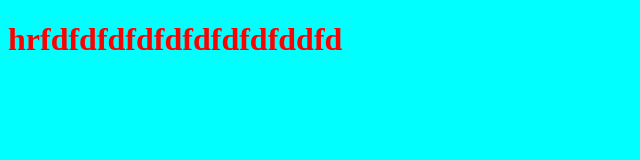
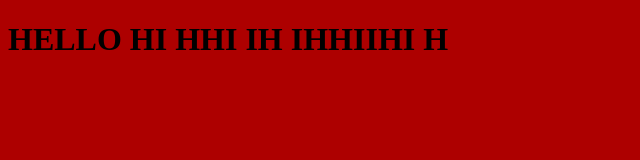
Before and after one commit to XSB21/myproject, a plain HTML site: page index.html in a window 1280 px wide. Shown: the whole page, without its empty margins (0-640 px from the left). Drawn offline with Linux system fonts and the light colour scheme.

Commit message:
chaining syle for the title

```diff
--- a/index.html
+++ b/index.html
@@ -11,7 +11,7 @@
 
 <body>
 
-    <h1>hrfdfdfdfdfdfdfdfdfddfd</h1>
+    <h1>HELLO HI HHI IH IHHIIHI H</h1>
 
     <!-- هذا هو السطر الصحيح -->
     <script src="app.js"></script>
--- a/style.css
+++ b/style.css
@@ -1,11 +1,11 @@
 h1 {
 
-    color: red;
+    color: black;
 
 }
 
 body {
 
-    background-color: aqua;
+    background-color: rgb(173, 0, 0);
 
 }
```
